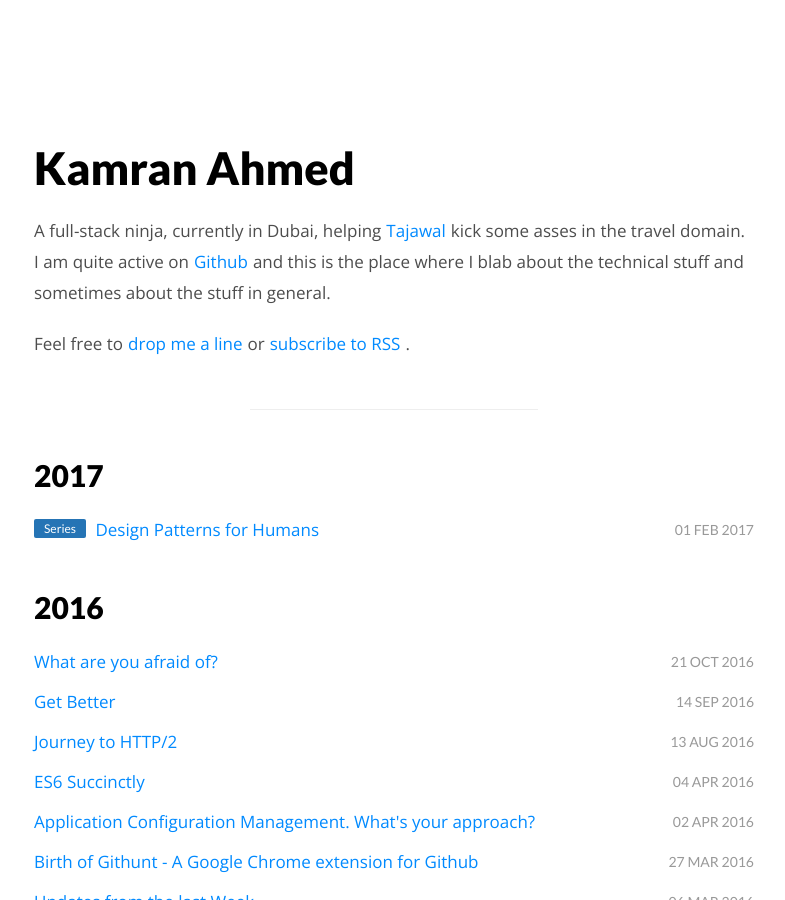
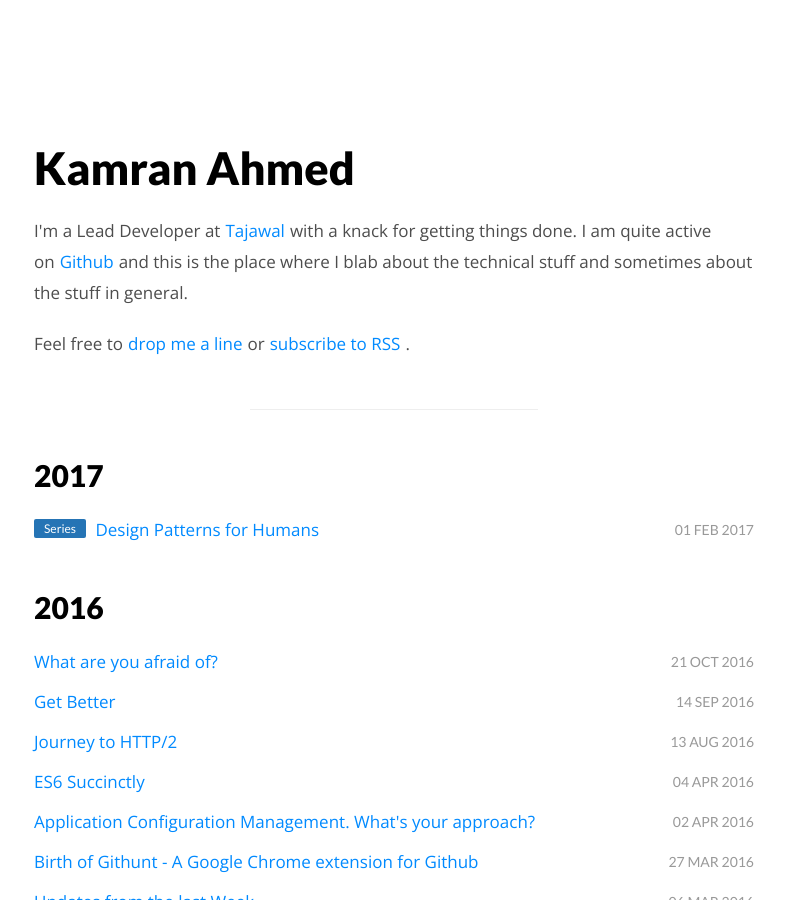
Before and after one commit to kamranahmedse/kamranahmedse.github.io, a Jekyll site: the page built from index.html, in a window 1280 px wide and 900 px high. Shown: the whole window, without its empty margins (246-1031 px from the left). Built offline with Jekyll 4.4.1, drawn with Linux system fonts in a browser that asks for light colours; the list of posts is cut into pages by our own code.

Commit message:
Minor bio update

```diff
--- a/index.html
+++ b/index.html
@@ -7,10 +7,10 @@ title: Home
 <div class="page-header">
     <h1>{{ site.author.name }}</h1>
 
-    <p>A full-stack ninja, currently in Dubai, helping<a href="http://tajawal.com" target="_blank" rel="external">Tajawal</a>kick
-        some asses in the travel domain. I am quite active on<a href="http://github.com/kamranahmedse" target="_blank"
+    <p>I'm a Lead Developer at<a href="http://tajawal.com" target="_blank" rel="external">Tajawal</a>with a knack for getting things done. I am quite active on<a href="http://github.com/kamranahmedse" target="_blank"
                                                                 rel="external">Github</a>and this is the place where I
         blab about the technical stuff and sometimes about the stuff in general.</p>
+
 
     <p>Feel free to<a href="mailto:kamranahmed.se@gmail.com?subject=kamranahmed.info">drop me a line</a>or<a
             href="{{ site.pages_list.Feed }}">subscribe to RSS</a>.</p>
```
